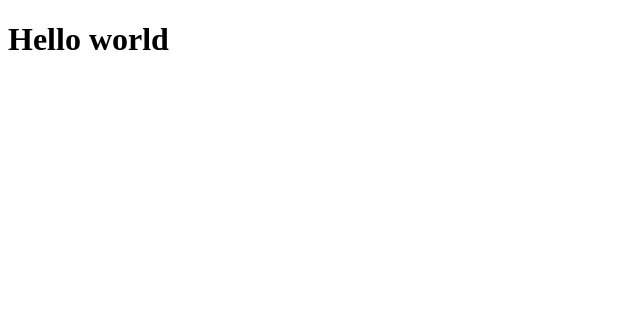
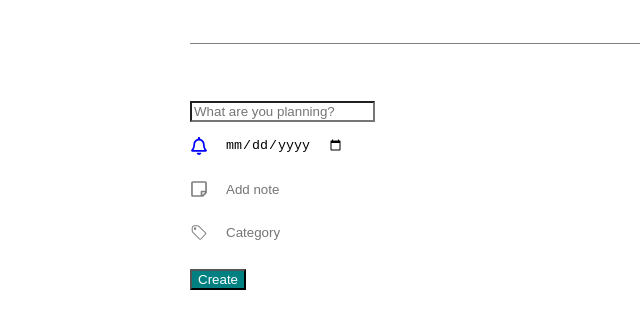
Before and after one commit to thedekerone/todo-app, a Next.js app: page / in a window 1280 px wide. Shown: the top 328 px of the page, without its empty margins (0-640 px from the left). Built offline with nearby package versions, Linux system fonts and the light colour scheme.

Commit message:
added some style

```diff
--- a/components/TaskCreater/index.js
+++ b/components/TaskCreater/index.js
@@ -1,17 +1,27 @@
-import React from 'react';
-import { Header, TextInput } from 'style';
-// import { FlexContainer } from 'style';
-import { TaskOption } from '../TaskOptions/index';
+import React from "react";
+import { Header, TextInput, Button, Container, TaskOption } from "./style";
+import { FaRegBell, FaRegStickyNote } from "react-icons/fa";
+import { GoTag } from "react-icons/go";
 
-const TaskCreater = () => {
+export const TaskCreater = () => {
   return (
-    <>
+    <Container>
       <Header></Header>
-      <TextInput />
-      <TaskOption icon={icon} text={text} />
-      <TaskOption icon={icon} text={text} />
-      <TaskOption icon={icon} text={text} />
-      <Button />
-    </>
+      <TextInput placeholder="What are you planning?" />
+      <TaskOption>
+        <FaRegBell color="blue" size="18"></FaRegBell>
+        <input type="date" />
+      </TaskOption>
+      <TaskOption>
+        <FaRegStickyNote color="grey" size="18"></FaRegStickyNote>
+        <input type="text" placeholder="Add note" />
+      </TaskOption>
+      <TaskOption>
+        <GoTag color="grey" size="18"></GoTag>
+        <input type="text" placeholder="Category" />
+      </TaskOption>
+
+      <Button>Create</Button>
+    </Container>
   );
 };
--- a/components/TaskCreater/style.js
+++ b/components/TaskCreater/style.js
@@ -1,4 +1,11 @@
-import styled from 'styled-components';
+import styled from "styled-components";
+import { FlexContainer } from "../utilities/style";
+
+export const Container = styled.div`
+  max-width: 900px;
+  width: 100%;
+  margin: 0 auto;
+`;
 
 export const TextInput = styled.input`
   background-color: white;
@@ -14,3 +21,12 @@ export const Button = styled.button`
   color: white;
   text-align: center;
 `;
+
+export const TaskOption = styled(FlexContainer)`
+  padding: 0.8rem 0;
+
+  & input {
+    border: 0;
+    margin-left: 1rem;
+  }
+`;
--- a/package.json
+++ b/package.json
@@ -16,6 +16,7 @@
     "next": "^9.3.4",
     "react": "^16.13.1",
     "react-dom": "^16.13.1",
+    "react-icons": "^3.9.0",
     "styled-components": "^5.0.1"
   },
   "devDependencies": {
--- a/pages/index.js
+++ b/pages/index.js
@@ -1,10 +1,11 @@
-import React from 'react'
+import React from "react";
+import { TaskCreater } from "../components/TaskCreater";
 
 const index = () => {
-
-    return <h1>
-        Hello world
+  return (
+    <h1>
+      <TaskCreater></TaskCreater>
     </h1>
-
-}
-export default index
+  );
+};
+export default index;
```
Also changed, not shown: components/Task/index.js (+4 -10 lines), components/TaskOptions/index.js (+4 -4 lines), 2 other files (tests, documents, lock files or other folders).
